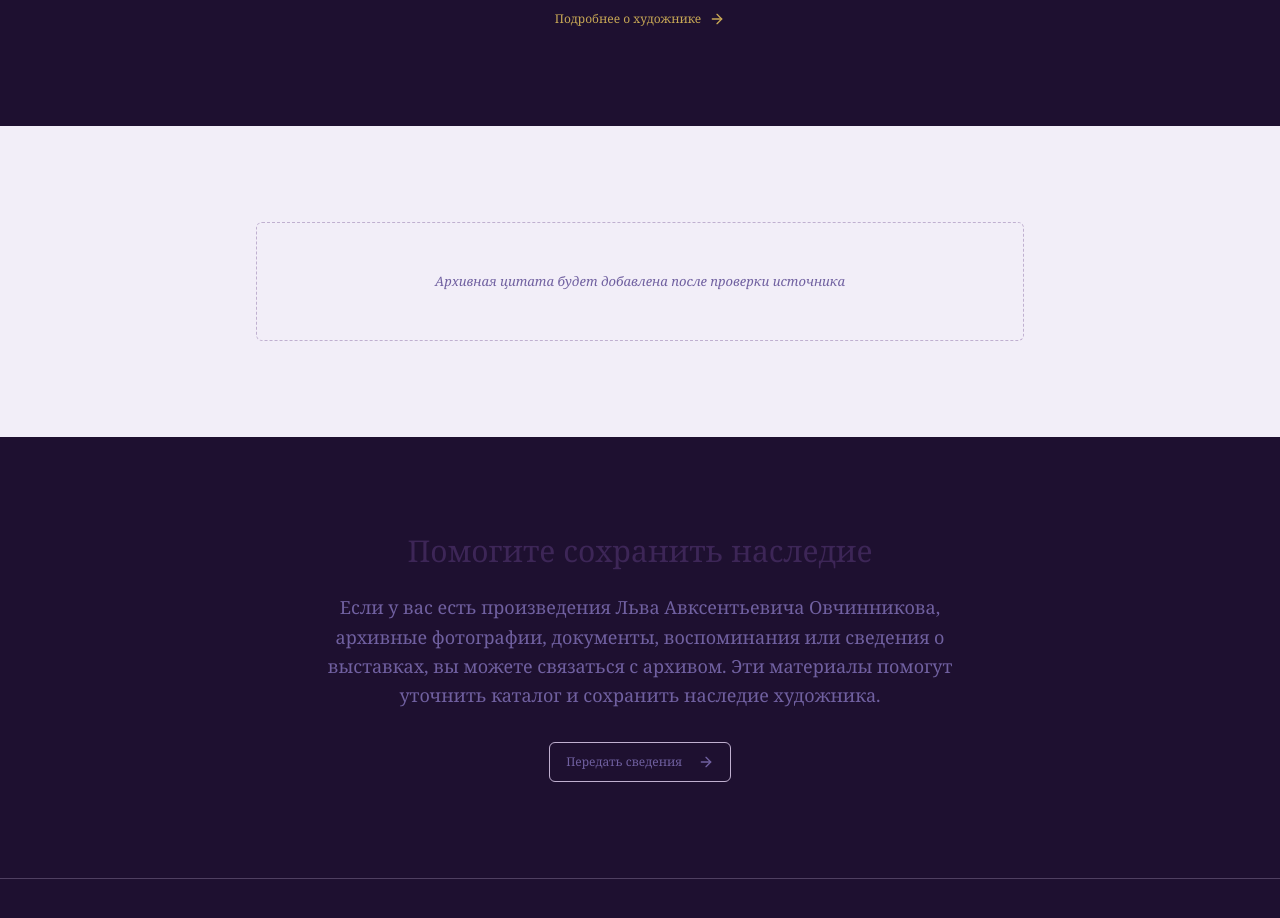
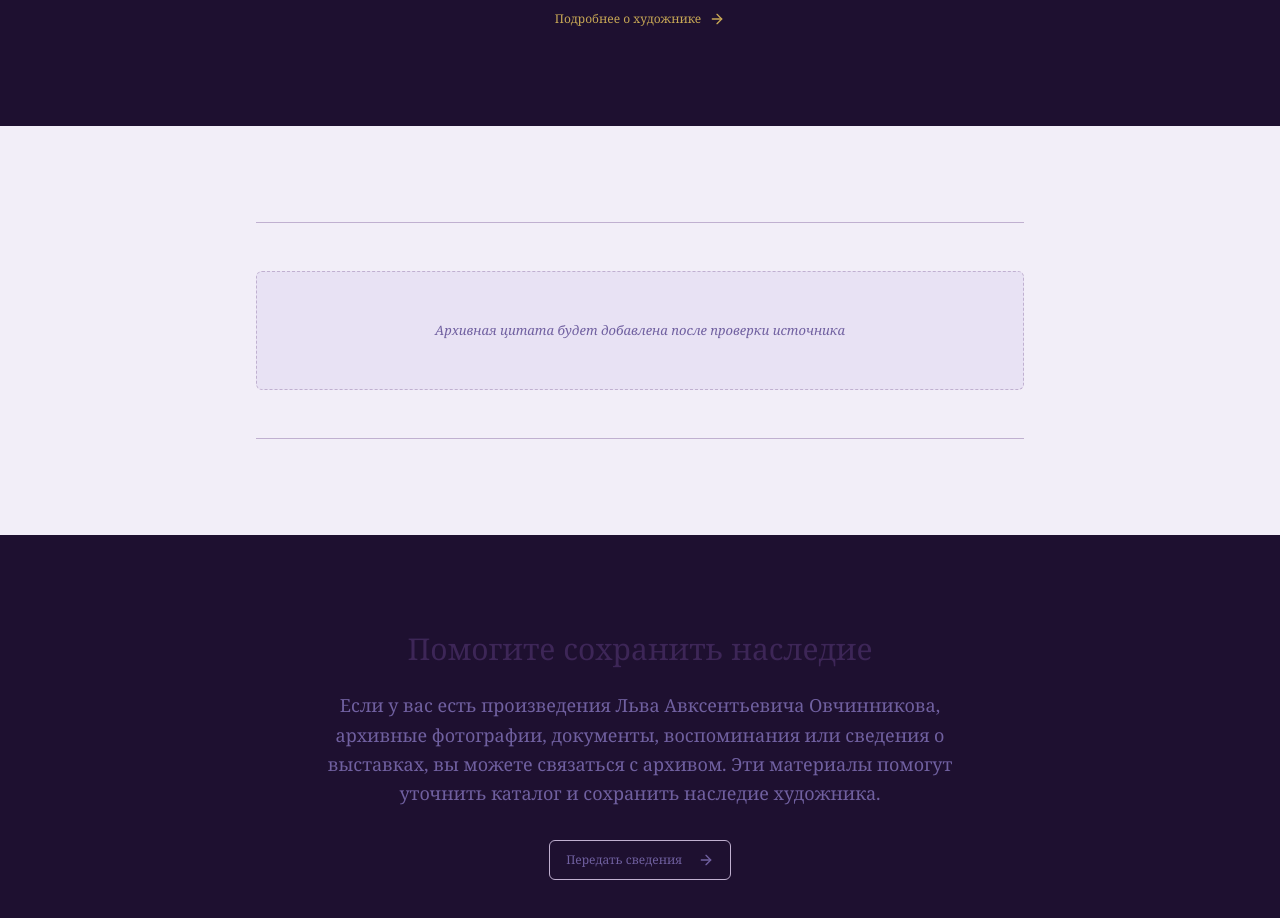
Before and after one commit to odmal88/LA_Ovchinnikov, a Next.js app: page / in a window 1280 px wide. Shown: the part 2300-3218 px from the top of the page. Built offline with nearby package versions, Linux system fonts and the light colour scheme.

Commit message:
Repaint quote block for light lavender section

```diff
--- a/components/home/quote-block.tsx
+++ b/components/home/quote-block.tsx
@@ -1,26 +1,24 @@
 import { homeContent } from "@/lib/data/site-config";
 
 export function QuoteBlock() {
-  // Если есть подтверждённая цитата — показываем её
-  // Если нет — показываем пометку об этом
   const hasQuote = homeContent.quoteText !== null;
 
   return (
-    <section className="py-16 md:py-24">
+    <section className="py-16 md:py-24 bg-background">
       <div className="container mx-auto px-4 md:px-6">
-        <div className="max-w-3xl mx-auto text-center">
+        <div className="max-w-3xl mx-auto text-center border-y border-soft py-10 md:py-12">
           {hasQuote ? (
             <>
-              <blockquote className="font-serif text-2xl md:text-3xl text-foreground italic leading-relaxed mb-6">
+              <blockquote className="font-serif text-[22px] md:text-[26px] text-heading italic leading-relaxed mb-6">
                 &laquo;{homeContent.quoteText}&raquo;
               </blockquote>
-              <cite className="text-muted-foreground not-italic">
+              <cite className="text-[13px] text-primary not-italic">
                 Лев Авксентьевич Овчинников
               </cite>
             </>
           ) : (
-            <div className="border border-dashed border-soft rounded-sm p-8 md:p-12">
-              <p className="text-muted-foreground italic">
+            <div className="border border-dashed border-soft rounded-md p-8 md:p-12 bg-card">
+              <p className="text-[13px] text-primary italic leading-[1.65]">
                 {homeContent.quoteNote}
               </p>
             </div>
```
